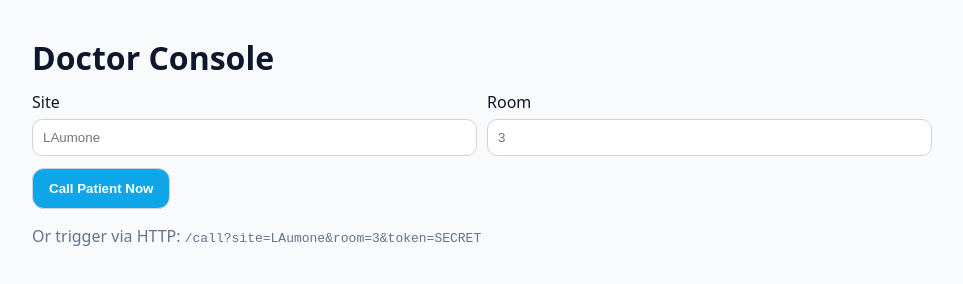
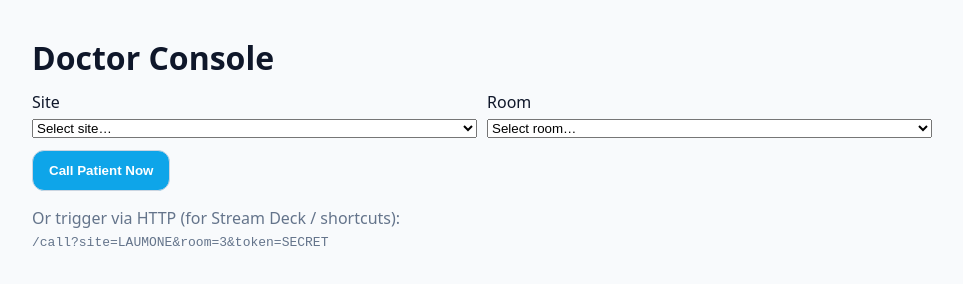
Before and after one commit to michaelsblyth/ih-callbutton-intranet, a website: page public/doctor.html in a window 1280 px wide. Both pictures are taken after a click on the button "Call Patient Now". Shown: the whole page, without its empty margins (158-1121 px from the left). Drawn offline with nearby package versions, Linux system fonts and the light colour scheme; no server answers.

Commit message:
Switch doctor/reception forms to dropdown menus and fix Join

```diff
--- a/public/doctor.html
+++ b/public/doctor.html
@@ -10,14 +10,35 @@
   <div class="container">
     <h1>Doctor Console</h1>
     <div class="grid">
-      <label>Site <input id="site" placeholder="LAumone" /></label>
-      <label>Room <input id="room" placeholder="3" /></label>
+      <label>Site
+        <select id="site">
+          <option value="">Select site…</option>
+          <option value="LAUMONE">L’Aumone</option>
+          <option value="STSAMPSONS">St Sampson’s</option>
+          <option value="TOWN">Town</option>
+        </select>
+      </label>
+
+      <label>Room
+        <select id="room">
+          <option value="">Select room…</option>
+          <option>1</option><option>2</option><option>3</option><option>4</option>
+          <option>5</option><option>6</option><option>7</option><option>8</option>
+          <option>9</option><option>10</option>
+        </select>
+      </label>
     </div>
+
     <div class="row">
       <button id="call">Call Patient Now</button>
     </div>
-    <p class="muted">Or trigger via HTTP: <code>/call?site=LAumone&room=3&token=SECRET</code></p>
+
+    <p class="muted">
+      Or trigger via HTTP (for Stream Deck / shortcuts):<br />
+      <code id="exampleUrl">/call?site=LAUMONE&room=3&token=SECRET</code>
+    </p>
   </div>
+
   <script src="/socket.io/socket.io.js"></script>
   <script src="/doctor.js"></script>
 </body>
--- a/public/doctor.js
+++ b/public/doctor.js
@@ -2,12 +2,27 @@ const $ = (s) => document.querySelector(s);
 const siteEl = $("#site");
 const roomEl = $("#room");
 const btn = $("#call");
+const example = $("#exampleUrl");
 
-const socket = io();
+const socket = io({ transports: ["websocket"] });
+
+function normSite(val){
+  return String(val || "").toUpperCase().replace(/[^A-Z0-9]/g,"");
+}
+
+function updateExample(){
+  const s = normSite(siteEl.value) || "LAUMONE";
+  const r = roomEl.value || "3";
+  example.textContent = `/call?site=${s}&room=${r}&token=SECRET`;
+}
+siteEl.addEventListener("change", updateExample);
+roomEl.addEventListener("change", updateExample);
+updateExample();
+
 btn.addEventListener("click", () => {
-  const site = siteEl.value.trim();
-  const room = roomEl.value.trim();
-  if (!site || !room) return alert("Enter site and room");
+  const site = normSite(siteEl.value);
+  const room = roomEl.value;
+  if (!site || !room) { alert("Choose a site and room"); return; }
   socket.emit("call", { site, room });
   btn.blur();
 });
```
Also changed, not shown: public/reception.html (+14 -2 lines), public/reception.js (+30 -11 lines).
